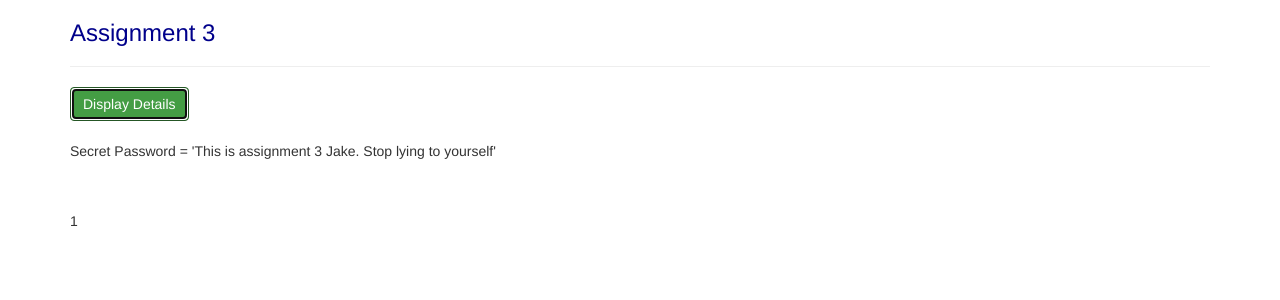
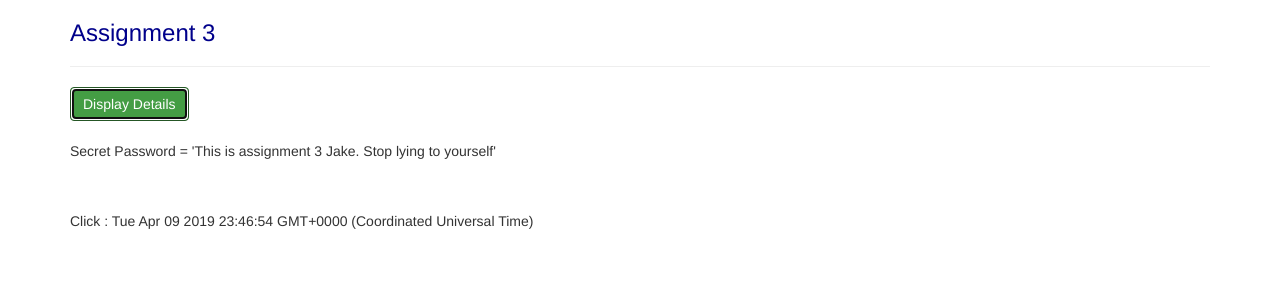
Before and after one commit to Zicky78/learning-angular, an Angular app: page / in a window 1280 px wide. Both pictures are taken after a click on the button "Display Details". Shown: the top 300 px of the page. Built offline with nearby package versions, Linux system fonts and the light colour scheme.

Commit message:
finished assignment 3

```diff
--- a/src/app/a3/a3.component.html
+++ b/src/app/a3/a3.component.html
@@ -9,9 +9,9 @@
 <br />
 <br />
 <p
-  *ngFor="let click of clicks"
-  [ngStyle]="{ backgroundColor: click >= 5 ? 'blue' : 'white' }"
-  [ngClass]="{ white: click >= 5 }"
+  *ngFor="let click of clicks; let i = index"
+  [ngStyle]="{ backgroundColor: i >= 5 ? 'blue' : 'white' }"
+  [ngClass]="{ white: i >= 5 }"
 >
-  {{ click }}
+  Click : {{ click }}
 </p>
--- a/src/app/a3/a3.component.ts
+++ b/src/app/a3/a3.component.ts
@@ -19,7 +19,6 @@ export class A3Component implements OnInit {
     } else {
       this.display = false;
     }
-    this.click++;
-    this.clicks.push(this.click);
+    this.clicks.push(new Date());
   }
 }
```
